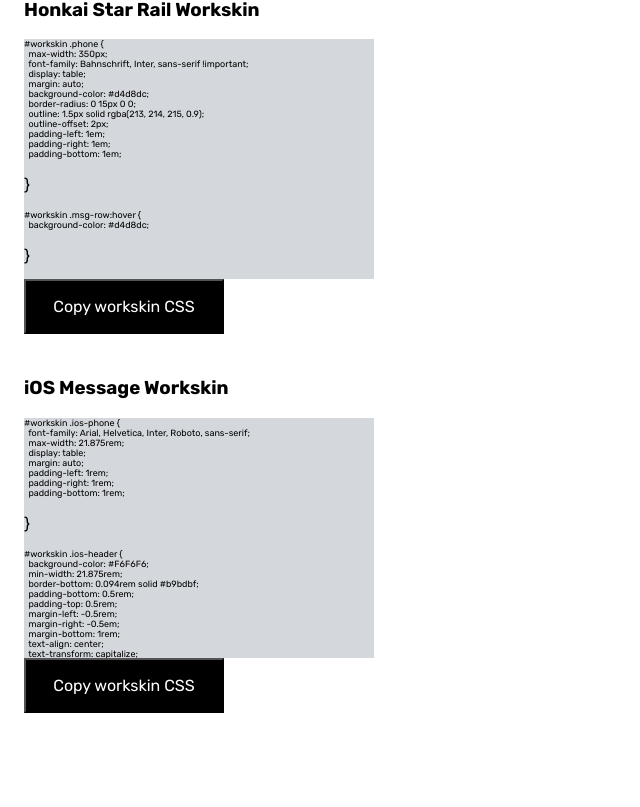
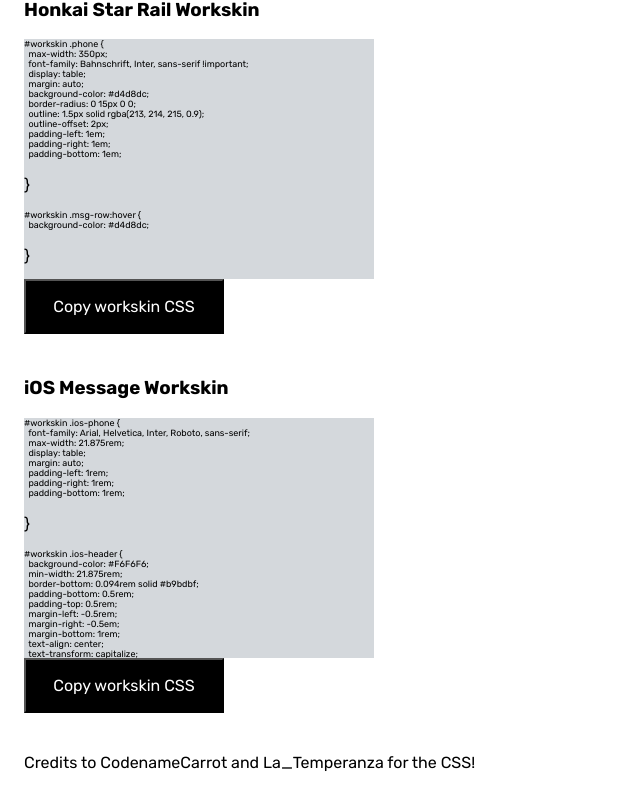
Before and after one commit to qriechan/html-chat-maker, a React (Vite) app: page /workskin in a window 1280 px wide. Shown: the part 205-1012 px from the top of the page, without its empty margins (0-640 px from the left). Before the commit the page ends 966 px from the top, so only its background shows below. Built offline with nearby package versions, Linux system fonts and the light colour scheme.

Commit message:
added credits

```diff
--- a/src/components/Workskin.jsx
+++ b/src/components/Workskin.jsx
@@ -29,6 +29,7 @@ function Workskin() {
             <WorkskinIOS
             textRef={textRef} />
             <button className='copy-workskin' onClick={copyToClipboard}>Copy workskin CSS</button>
+            <p>Credits to CodenameCarrot and La_Temperanza for the CSS!</p>
         </div>
     </>
     )
```
